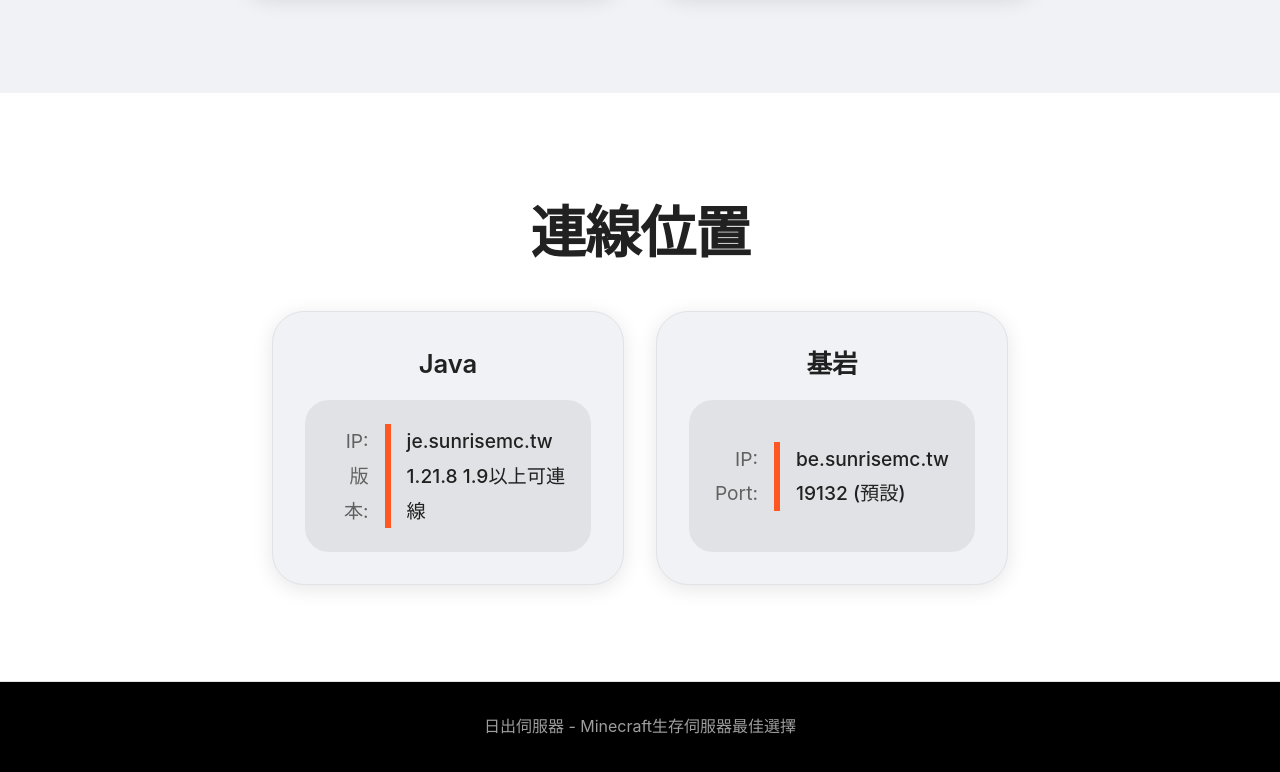
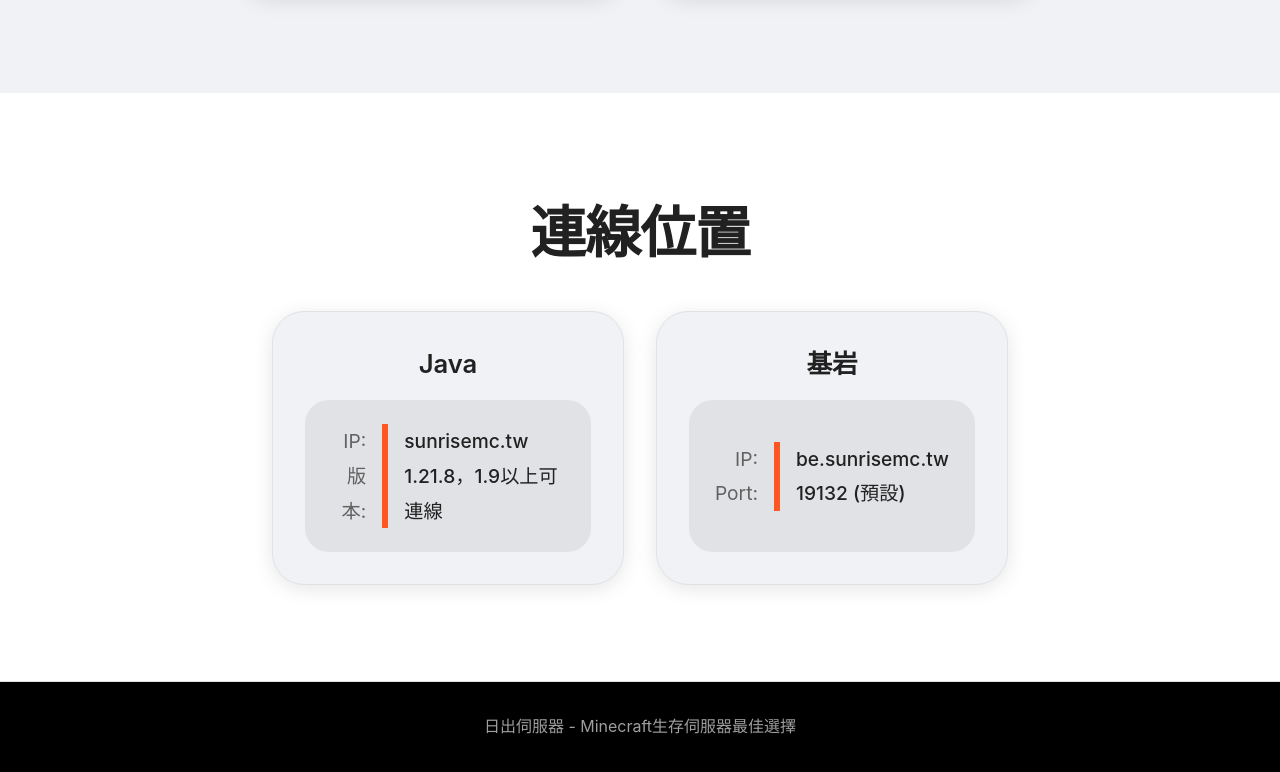
Before and after one commit to duckducktw/server-web, a plain HTML site: page index.html in a window 1280 px wide. Shown: the part 3068-3840 px from the top of the page. Drawn offline with Linux system fonts and the light colour scheme; some packages are replaced by stand-ins of ours; no server answers; a script that the page names is missing.

Commit message:
Fix Java ip

```diff
--- a/index.html
+++ b/index.html
@@ -195,8 +195,8 @@
                 <a>版本:</a>
               </div>
               <div class="main3_join_values">
-                <a>je.sunrisemc.tw</a>
-                <a>1.21.8 1.9以上可連線</a>
+                <a>sunrisemc.tw</a>
+                <a>1.21.8，1.9以上可連線</a>
               </div>
             </div>
           </div>
```
